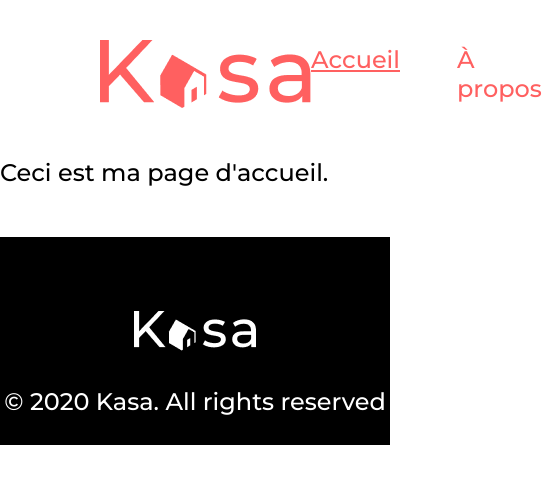
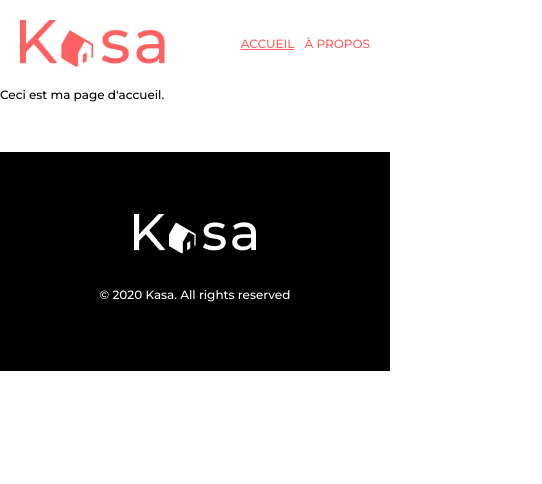
Before and after one commit to neptunomia/real-estate-rentals-app, a React (Create React App) app: page / in a window 390 px wide. Shown: the top 484 px of the page, 542 px wide, since content can reach past the window. Built offline with nearby package versions, Linux system fonts and the light colour scheme.

Commit message:
feat: make the layout responsive

```diff
--- a/src/components/Layout/index.jsx
+++ b/src/components/Layout/index.jsx
@@ -15,7 +15,7 @@ function Layout({ children }) {
                 className={(link) => (link.isActive ? styles.active : '')}
                 to="/"
               >
-                Accueil
+                A<span>ccueil</span>
               </NavLink>
             </li>
             <li>
@@ -23,7 +23,7 @@ function Layout({ children }) {
                 className={(link) => (link.isActive ? styles.active : '')}
                 to="/about"
               >
-                À propos
+                À <span>propos</span>
               </NavLink>
             </li>
           </ul>
--- a/src/styles/_Layout.module.scss
+++ b/src/styles/_Layout.module.scss
@@ -1,16 +1,53 @@
 @import './variables';
+@import './mixins';
 
 .layout {
   font: {
     weight: 500;
-    size: 24px;
+    size: 12px;
+  }
+
+  @include tablet {
+    font-size: 18px;
+  }
+
+  @include desktop {
+    font-size: 24px;
   }
 }
 
 .header {
-  padding: 40px 100px 50px 100px;
+  padding: 20px;
   display: flex;
   justify-content: space-between;
+
+  @include tablet {
+    padding: 30px 60px 30px 60px;
+  }
+
+  @include desktop {
+    padding: 40px 100px 50px 100px;
+  }
+
+  & img {
+    width: 145px;
+    height: auto;
+
+    @include mobile-s {
+      width: 80px;
+      height: auto;
+    }
+
+    @include tablet {
+      width: 180px;
+      height: auto;
+    }
+
+    @include desktop {
+      width: 210.32px;
+      height: auto;
+    }
+  }
 
   & nav {
     display: flex;
@@ -24,12 +61,28 @@
     list-style-type: none;
 
     & li:first-child {
-      margin-right: 57px;
+      margin-right: 10px;
+
+      @include tablet {
+        margin-right: 30px;
+      }
+
+      @include desktop {
+        margin-right: 57px;
+      }
     }
 
     & a {
       color: $primary-color;
       text-decoration: none;
+
+      & span {
+        text-transform: uppercase;
+
+        @include desktop {
+          text-transform: lowercase;
+        }
+      }
 
       &.active {
         text-decoration: underline;
@@ -41,13 +94,25 @@
 .footer {
   width: 100%;
   margin-top: 50px;
-  padding-top: 74px;
-  padding-bottom: 29px;
+  padding-top: 62px;
+  padding-bottom: 69px;
+
+  @include tablet {
+    padding-top: 74px;
+    padding-bottom: 29px;
+  }
 
   background: black;
   color: white;
   text-align: center;
 
+  & img {
+    @include mobile-s {
+      width: 80px;
+      height: auto;
+    }
+  }
+
   & p {
     margin: 30px 0px 0px 0px;
   }
--- /dev/null
+++ b/src/styles/_mixins.scss
@@ -0,0 +1,19 @@
+@use 'sass:map';
+
+@mixin mobile-s {
+  @media screen and (max-width: map.get($breakpoints, mobile-s)) {
+    @content;
+  }
+}
+
+@mixin tablet {
+  @media screen and (min-width: map.get($breakpoints, tablet)) {
+    @content;
+  }
+}
+
+@mixin desktop {
+  @media screen and (min-width: map.get($breakpoints, desktop)) {
+    @content;
+  }
+}
--- a/src/styles/_variables.scss
+++ b/src/styles/_variables.scss
@@ -1 +1,7 @@
+$breakpoints: (
+  'mobile-s': 374px,
+  'tablet': 768px,
+  'desktop': 1024px,
+);
+
 $primary-color: #ff6060;
```
